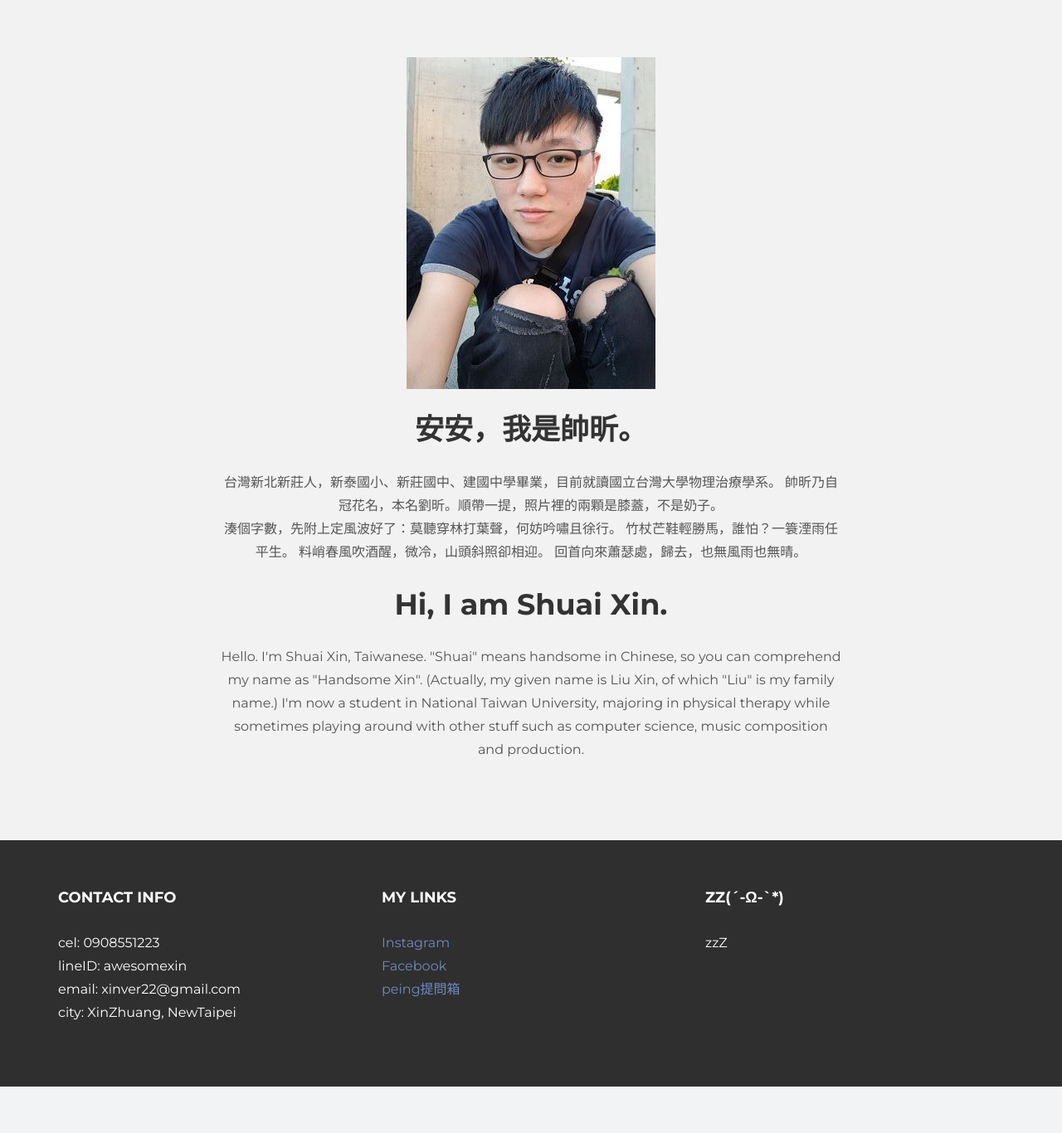
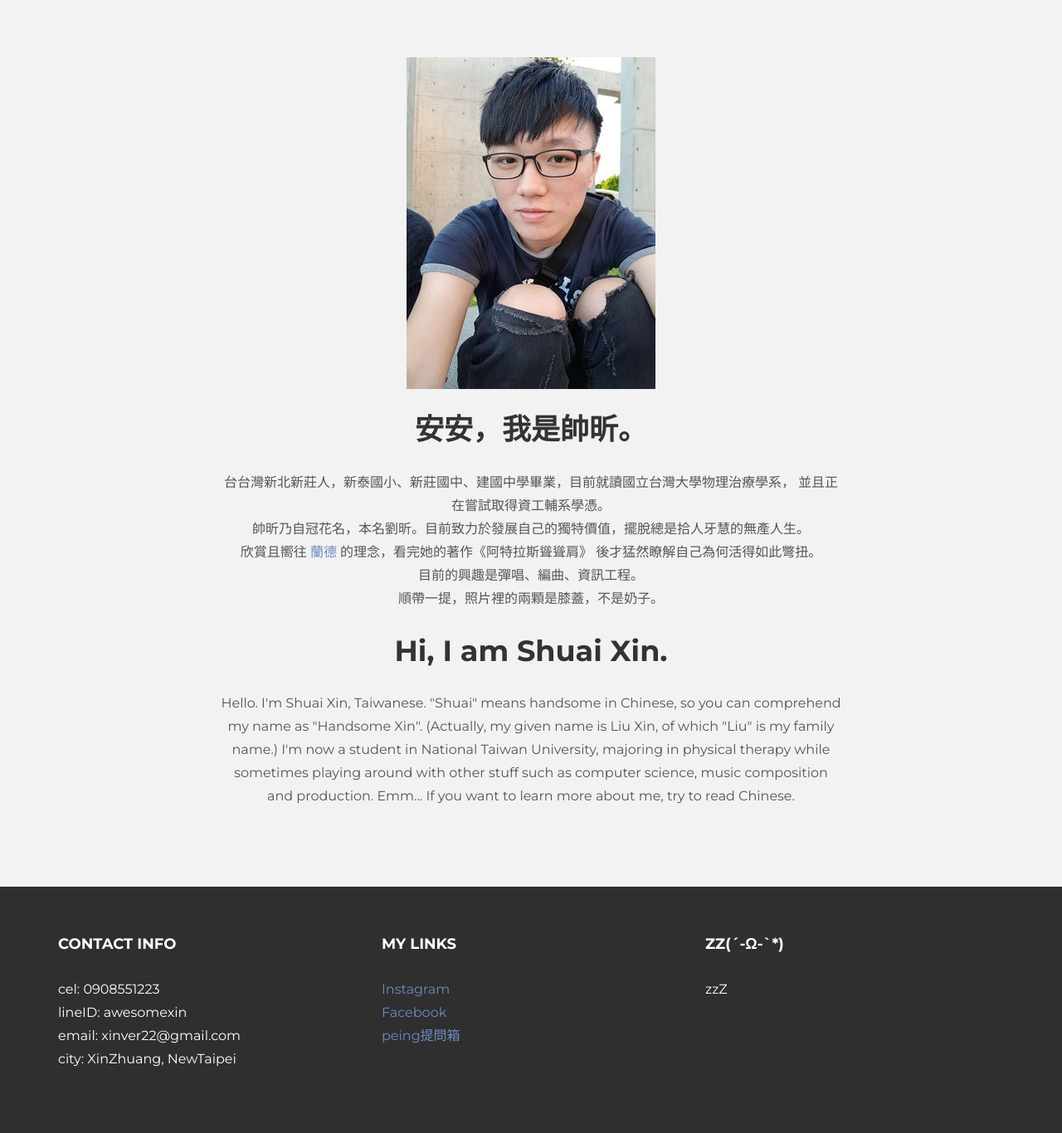
Before and after one commit to Shuai-Xin/djan, a Django app: page / in a window 1280 px wide. Shown: the part 192-1558 px from the top of the page at 83% size. Before the commit the page ends 1502 px from the top, so only its background shows below. Run offline with Django 3.2, Linux system fonts and the light colour scheme; some libraries are stand-ins or nearby versions.

Commit message:
update personal info

```diff
--- a/templates/index.html
+++ b/templates/index.html
@@ -64,19 +64,22 @@
 				<div class="col-lg-8 col-lg-offset-2 centered">
 					<img src="{% static 'img/shuai.jpg' %}" alt="shuai" />
 					<h1>安安，我是帥昕。</h1>
-					<p>台灣新北新莊人，新泰國小、新莊國中、建國中學畢業，目前就讀國立台灣大學物理治療學系。
-            帥昕乃自冠花名，本名劉昕。順帶一提，照片裡的兩顆是膝蓋，不是奶子。<br/>
-            湊個字數，先附上定風波好了：莫聽穿林打葉聲，何妨吟嘯且徐行。
-竹杖芒鞋輕勝馬，誰怕？一簑湮雨任平生。
-料峭春風吹酒醒，微冷，山頭斜照卻相迎。
-回首向來蕭瑟處，歸去，也無風雨也無晴。
+					<p>台台灣新北新莊人，新泰國小、新莊國中、建國中學畢業，目前就讀國立台灣大學物理治療學系，
+            並且正在嘗試取得資工輔系學憑。<br/>
+帥昕乃自冠花名，本名劉昕。目前致力於發展自己的獨特價值，擺脫總是拾人牙慧的無產人生。<br/>
+欣賞且嚮往
+<a href="https://zh.wikipedia.org/wiki/艾茵·兰德">蘭德</a> 的理念，看完她的著作《阿特拉斯聳聳肩》
+後才猛然瞭解自己為何活得如此彆扭。<br/>
+目前的興趣是彈唱、編曲、資訊工程。<br/>
+順帶一提，照片裡的兩顆是膝蓋，不是奶子。
 </p>
 					<h1>Hi, I am Shuai Xin.</h1>
 					<p>Hello. I'm Shuai Xin, Taiwanese. "Shuai" means handsome in Chinese, so you can
              comprehend my name as "Handsome Xin". (Actually, my given name is Liu Xin, of
              which "Liu" is my family name.) I'm now a student in National Taiwan University,
               majoring in physical therapy while sometimes playing around with other stuff
-              such as computer science, music composition and production.</p>
+              such as computer science, music composition and production. Emm... If you want
+            to learn more about me, try to read Chinese.</p>
 				</div><!-- /col-lg-8 -->
 			</div><!-- /row -->
 	    </div> <!-- /container -->
```
